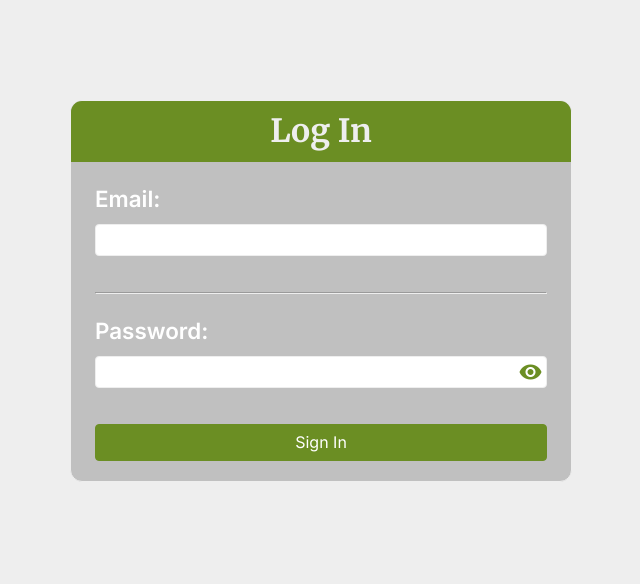
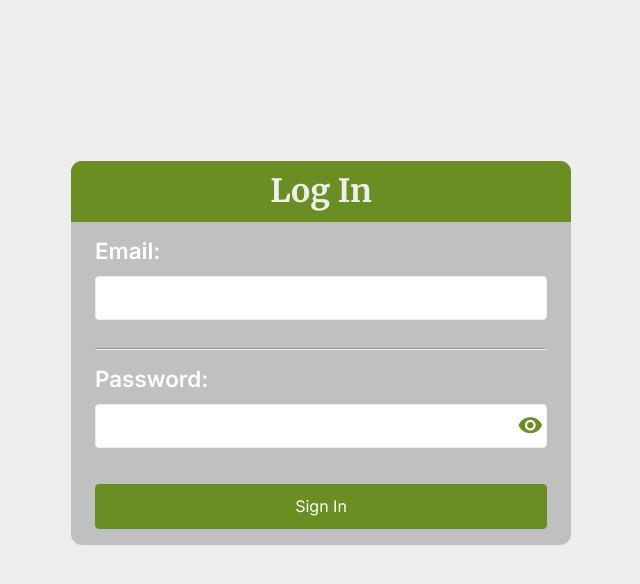
Before and after one commit to NickChc/Zod-react-hook-form_Validation, a React (Vite) app: page / in a window 1280 px wide. Shown: the top 584 px of the page, without its empty margins (319-959 px from the left). Built offline with nearby package versions, Linux system fonts and the light colour scheme.

Commit message:
feat: zod validate login

```diff
--- a/src/assets/styles/abstracts/variables.scss
+++ b/src/assets/styles/abstracts/variables.scss
@@ -5,6 +5,7 @@ $clr-primary: #000;
 $clr-add: #6b8e23;
 // $clr-add-2: #b0a8b9;
 $clr-add-2: #c0c0c0;
+$clr-alert: crimson;
 
 $space-4: 4px;
 $space-6: 6px;
--- a/src/assets/styles/global.scss
+++ b/src/assets/styles/global.scss
@@ -22,8 +22,7 @@ body {
     padding: $space-6 $space-12;
   }
 
-  input,
-  button {
-    padding: $space-6 $space-12;
+  .error {
+    color: $clr-alert;
   }
 }
--- a/src/components/Button/Button.scss
+++ b/src/components/Button/Button.scss
@@ -1,4 +1,4 @@
-@import "@src/assets//styles//abstracts/variables.scss";
+@import "src/assets//styles//abstracts/variables.scss";
 
 .button {
   width: 100%;
--- a/src/components/FormInput/FormInput.scss
+++ b/src/components/FormInput/FormInput.scss
@@ -1,15 +1,38 @@
-@import "@src/assets//styles//abstracts/variables.scss";
+@import "src/assets//styles//abstracts/variables.scss";
 
 .wrapper {
   display: flex;
   flex-direction: column;
 
+  .error-field {
+    overflow: hidden;
+    color: $clr-alert;
+    font-size: 1em;
+    transform: scaleY(0);
+    opacity: 0;
+
+    transform-origin: top;
+
+    transition: transform 300ms ease-in, opacity 300ms ease-in;
+
+    &.open {
+      transform: scaleY(1);
+      opacity: 1;
+
+      @starting-style {
+        transform: scaleY(0);
+        opacity: 0;
+      }
+    }
+  }
+
+  .relative {
+    display: flex;
     position: relative;
 
     .eye {
       user-select: none;
       aspect-ratio: 1 / 1;
-    width: 25px;
       display: grid;
       place-items: center;
       color: $clr-add;
@@ -17,19 +40,33 @@
 
       position: absolute;
       top: 50%;
+      transform: translateY(-50%);
+      right: 0;
       right: $space-4;
+
+      i {
+        font-size: 1.6em;
+      }
     }
   }
 
-.wrapper label {
+  label {
     font-size: 1.4em;
     font-weight: 600;
     color: $clr-white;
   }
+}
 
 .input {
+  width: 100%;
   outline: none;
   border: solid 1px $clr-secondary;
   margin: $space-12 0;
   border-radius: $space-4;
 }
+
+.input.error {
+  border-color: $clr-alert;
+  color: $clr-alert;
+  border-color: $clr-alert;
+}
--- a/src/components/FormInput/FormInput.tsx
+++ b/src/components/FormInput/FormInput.tsx
@@ -13,6 +13,8 @@ interface FormInputProps<T extends FieldValues> {
   label?: string;
   type?: "text" | "password";
   rules?: RegisterOptions<T>;
+  error?: string | null;
+  onChange?: (e?: React.ChangeEvent) => void;
   [key: string]: any;
 }
 
@@ -21,7 +23,9 @@ export function FormInput<T extends FieldValues>({
   type,
   register,
   name,
+  onChange,
   rules,
+  error,
   ...rest
 }: FormInputProps<T>) {
   const [showPassword, setShowPassword] = useState(false);
@@ -29,12 +33,14 @@ export function FormInput<T extends FieldValues>({
   return (
     <div className="wrapper">
       <label>{label}</label>
+      <div className="relative">
         <input
           {...register(name, rules)}
           {...rest}
           name={name as string}
+          onChange={onChange}
           type={type === "password" && !showPassword ? "password" : "text"}
-        className="input"
+          className={`input  ${error ? "error" : ""}`}
         />
         {type === "password" && (
           <span className="eye" onClick={() => setShowPassword(!showPassword)}>
@@ -46,5 +52,7 @@ export function FormInput<T extends FieldValues>({
           </span>
         )}
       </div>
+      <div className={`error-field ${error ? "open" : ""}`}>{error || ""}</div>
+    </div>
   );
 }
--- a/src/components/Forms/Form.scss
+++ b/src/components/Forms/Form.scss
@@ -3,17 +3,26 @@
 
 .form {
   background-color: white;
-  max-width: 500px;
-  margin: $space-100 auto;
   border: solid 1px $clr-secondary;
   background-color: $clr-add-2;
   border-radius: $space-12;
   color: $clr-secondary;
-  overflow: hidden;
+  overflow: hidden auto;
 
   display: flex;
   flex-direction: column;
-  row-gap: $space-24;
+  row-gap: 1em;
+  max-height: 90dvh;
+
+  margin: 10vh auto;
+  max-width: 90%;
+  font-size: 0.75rem;
+
+  @media (min-width: 600px) {
+    margin: 20vh auto;
+    max-width: 500px;
+    font-size: 1rem;
+  }
 
   h1 {
     margin: 0;
@@ -23,10 +32,15 @@
   }
 
   .main {
-    padding: 0 $space-24 $space-12 $space-24;
+    padding: 0 $space-24 0.5em $space-24;
+  }
+
+  input,
+  button {
+    padding: 0.75em 1em;
   }
 }
 
 hr {
-  margin: $space-24 0;
+  margin: 1em 0;
 }
--- a/src/components/Forms/LoginForm/LoginForm.tsx
+++ b/src/components/Forms/LoginForm/LoginForm.tsx
@@ -2,21 +2,37 @@ import "@src/components/Forms/Form.scss";
 import { useForm } from "react-hook-form";
 import { FormInput } from "@src/components/FormInput";
 import { Button } from "@src/components/Button";
+import { zodResolver } from "@hookform/resolvers/zod";
+import { z } from "zod";
 
-interface TFormData {
-  email: string;
-  password: string;
-}
+const loginSchema = z.object({
+  email: z.string().min(1, "Enter email").email("Invalid email format"),
+  password: z
+    .string()
+    .min(1, "Enter password")
+    .min(6, "Password must be larger than 6 chars")
+    .regex(/[0-9]/, "Password must include number"),
+});
+
+type TFormData = z.infer<typeof loginSchema>;
 
 export function LoginForm() {
   const {
     register,
     handleSubmit,
-    formState: { isSubmitting: loading },
-  } = useForm<TFormData>();
+    clearErrors,
+    trigger,
+    formState: { errors, isSubmitting: loading },
+  } = useForm<TFormData>({
+    resolver: zodResolver(loginSchema),
+  });
+
+  function clearError(error: keyof TFormData) {
+    clearErrors(error);
+  }
 
   async function onSubmit(data: TFormData) {
-    if (loading) return;
+    await trigger();
 
     await new Promise((resolve) => {
       setTimeout(resolve, 1000);
@@ -34,10 +50,26 @@ export function LoginForm() {
     <form onSubmit={handleSubmit(onSubmit)} className="form">
       <h1>Log In</h1>
       <div className="main">
-        <FormInput register={register} name="email" label="Email:" />
+        <FormInput
+          onChange={() => clearError("email")}
+          error={errors.email?.message}
+          register={register}
+          rules={{
+            required: "Enter email",
+            minLength: {
+              value: 5,
+              message: "email must be longer than 5 chars",
+            },
+          }}
+          name="email"
+          label="Email:"
+        />
         <hr />
         <FormInput
+          onChange={() => clearError("password")}
+          error={errors.password?.message}
           register={register}
+          rules={{ required: "Enter password" }}
           name="password"
           type="password"
           label="Password:"
```
Lines whose indentation alone changed are shown as unchanged.
